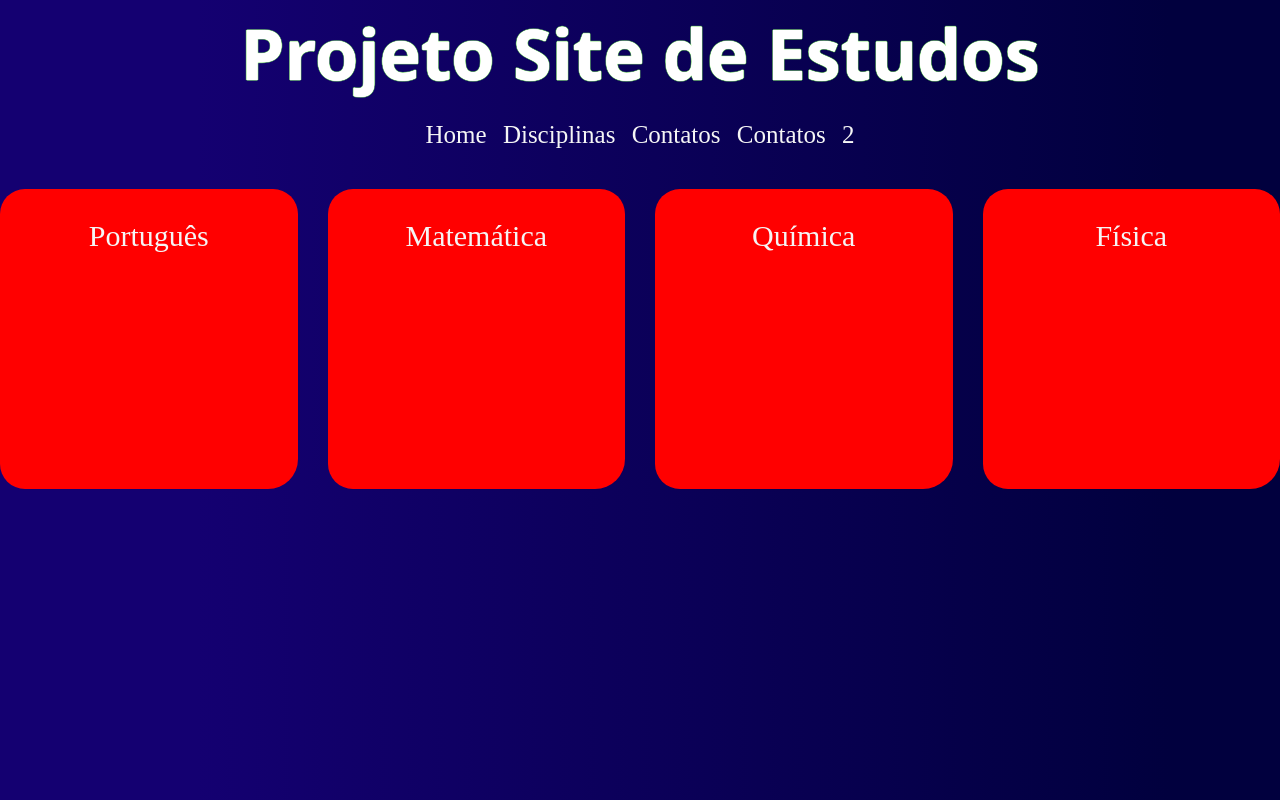
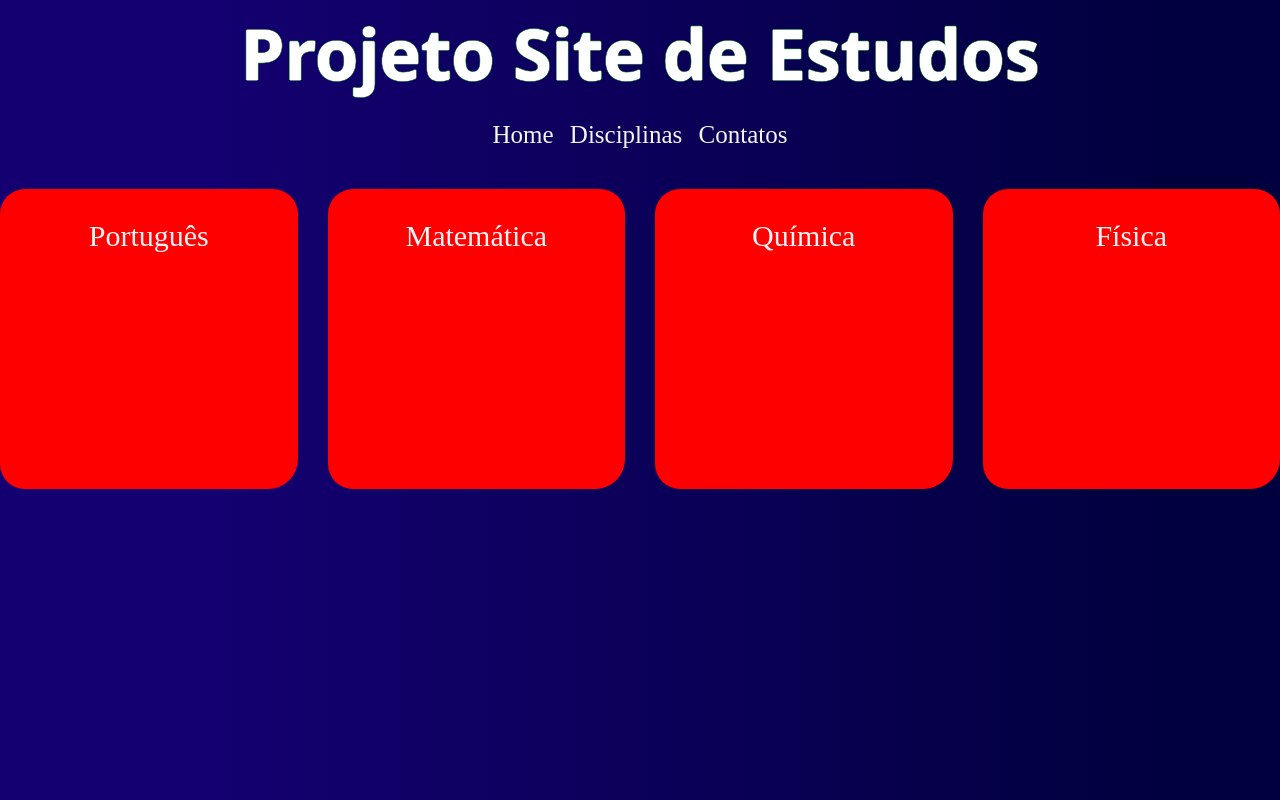
Before and after one commit to DevYuriin/site-projeto-faculdade, a plain HTML site: page index.html in a window 1280 px wide. Drawn offline with Linux system fonts and the light colour scheme.

Commit message:
correção do projeto

```diff
--- a/index.html
+++ b/index.html
@@ -14,7 +14,6 @@
           <span>Home</span>
           <span>Disciplinas</span>
           <span>Contatos</span>
-          <span>Contatos 2</span>
         </div>
       </nav>
     </header>
```
